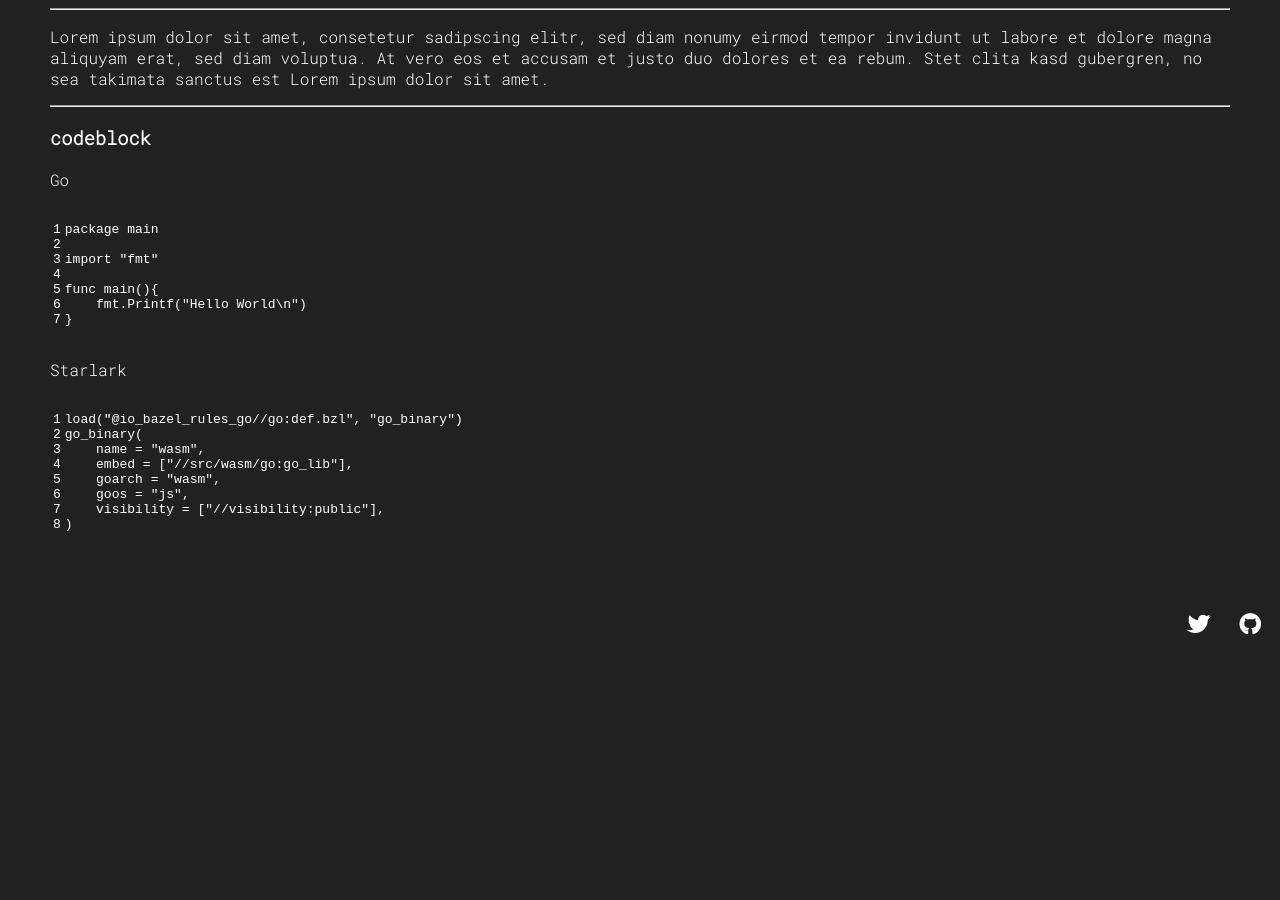
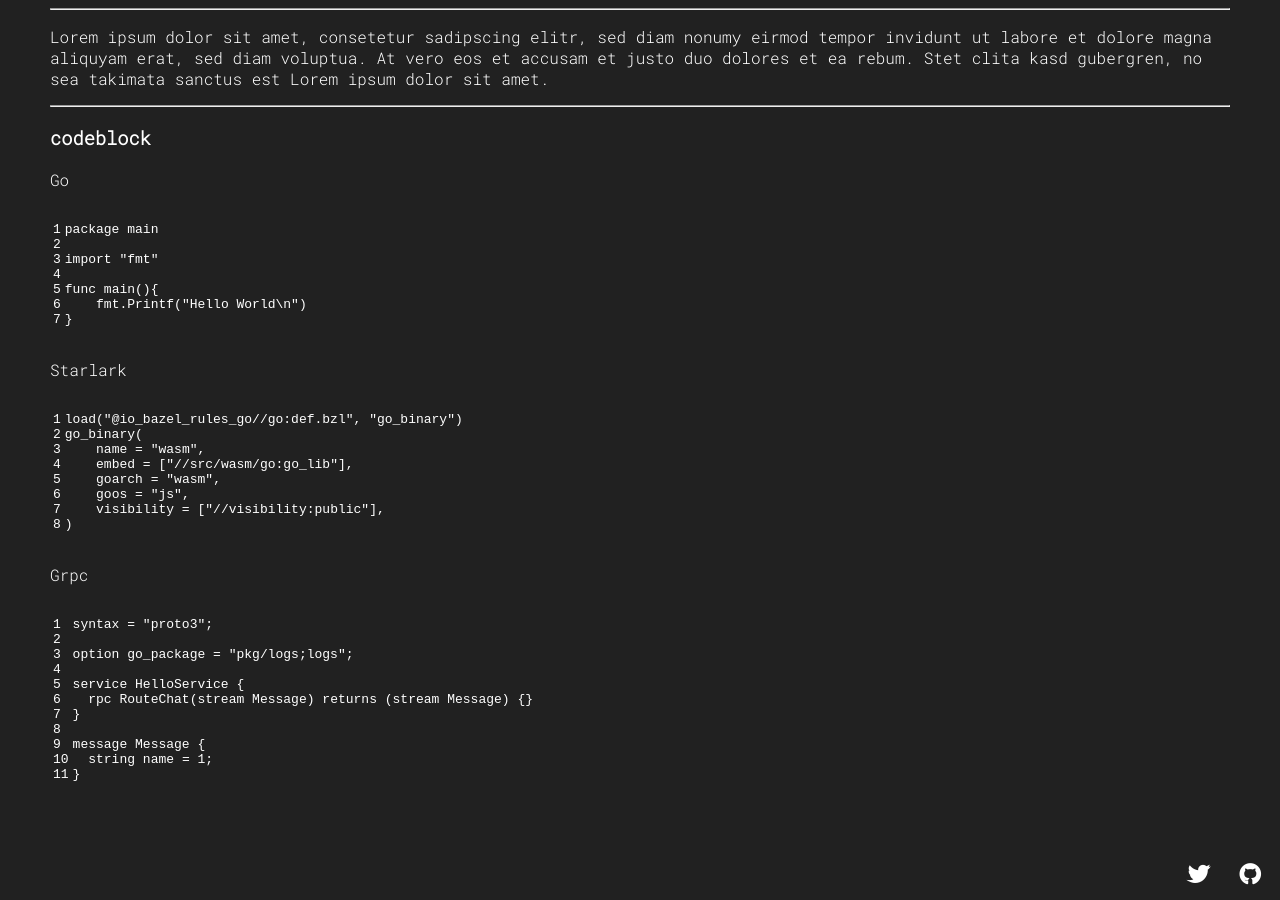
Before and after one commit to Kruemelmann/kruemelmann.github.io, a Jekyll site: the page built from _posts/2021-11-18-welcome.md, in a window 1280 px wide and 900 px high, scrolled down 1744 px. Built offline with Jekyll 4.4.1, drawn with Linux system fonts in a browser that asks for light colours; some web fonts are replaced; before the commit the page ends 2394 px from its top, so only the background shows below that.

Commit message:
Update 2021-11-18-welcome.md

````diff
--- a/_posts/2021-11-18-welcome.md
+++ b/_posts/2021-11-18-welcome.md
@@ -120,3 +120,18 @@ go_binary(
     visibility = ["//visibility:public"],
 )
 ```
+
+Grpc
+```proto
+syntax = "proto3";
+
+option go_package = "pkg/logs;logs";
+
+service HelloService {
+  rpc RouteChat(stream Message) returns (stream Message) {}
+}
+
+message Message {
+  string name = 1;
+}
+```
````
